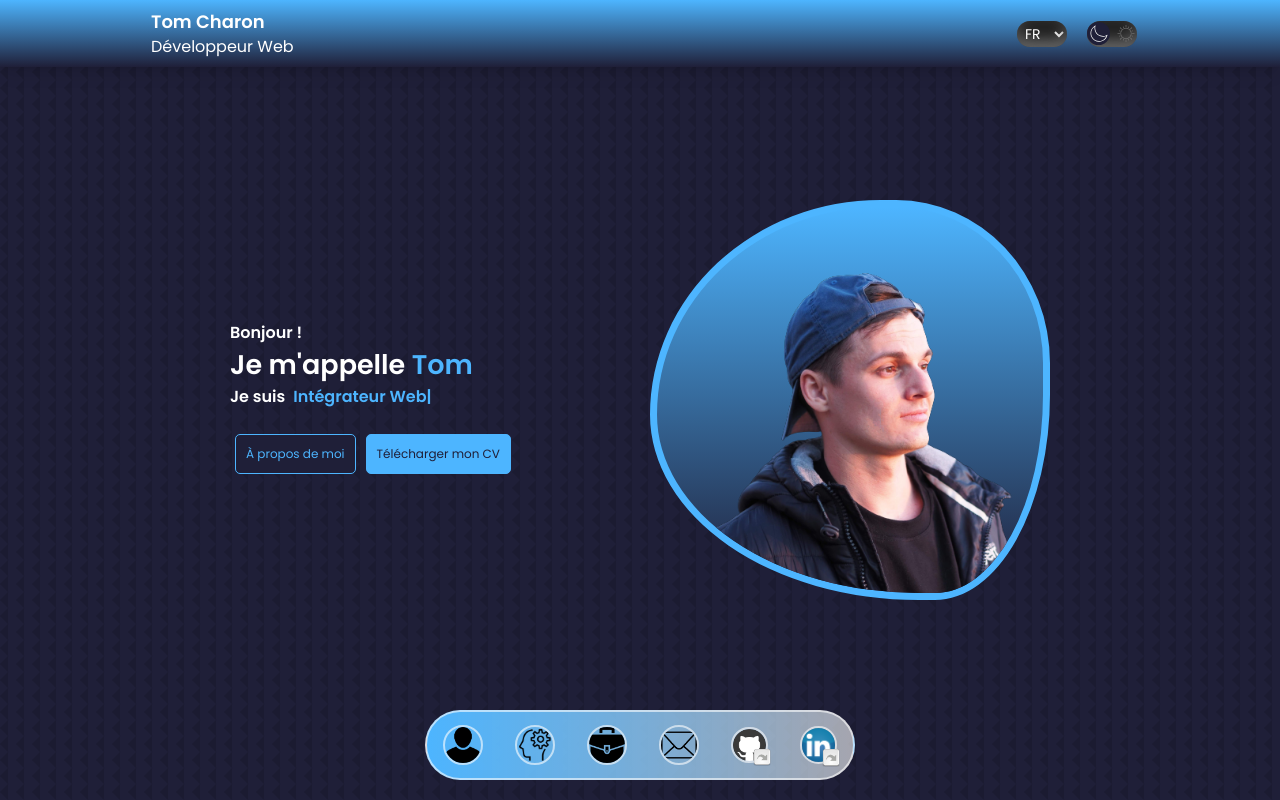
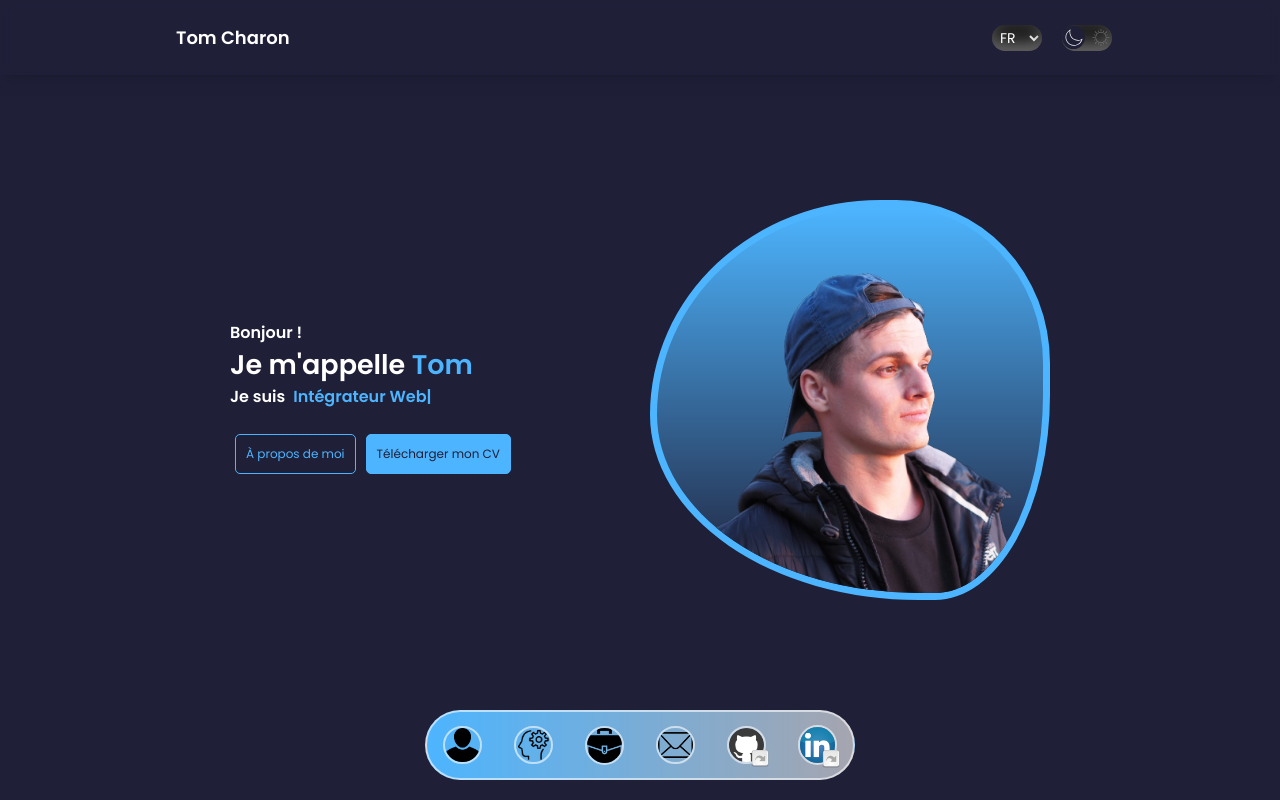
Before and after one commit to CharonTom/my-website, a React (Create React App) app: page / in a window 1280 px wide. Shown: the top 800 px of the page. Built offline with nearby package versions, Linux system fonts and the light colour scheme.

Commit message:
working on new design

```diff
--- a/src/components/Footer.jsx
+++ b/src/components/Footer.jsx
@@ -2,7 +2,7 @@ function Footer() {
   const getYear = new Date().getFullYear();
   return (
     <div className="footer">
-      <p className="flex justify-center items-start h-[200px] text-center p-8 w-full bg-primaryVariant dark:text-secondary">
+      <p className="flex justify-center items-start h-[200px] text-center p-8 w-full dark:text-secondary">
         {getYear} &copy; Design by Tom Charon. All rights reserved
       </p>
     </div>
--- a/src/components/Header.jsx
+++ b/src/components/Header.jsx
@@ -9,12 +9,12 @@ function Header() {
   const { language } = useContext(LanguageContext);
 
   return (
-    <header className="bg-header dark:bg-light-header w-full fixed z-20 shadow-lg ">
-      <div className="container mx-auto flex justify-between items-center ">
+    <header className="backdrop-blur-sm w-full fixed z-20 shadow-lg ">
+      <div className="container mx-auto flex justify-between items-center py-4 lg:px-10">
         <div className="p-[8px] dark:text-secondary">
           <span className="font-semibold text-[18px]">Tom Charon</span>
-          <br />
-          {translate[language].headerText}
+          {/* <br />
+          {translate[language].headerText} */}
         </div>
         <div className="flex items-center gap-x-5">
           <div>
--- a/src/components/Nav.jsx
+++ b/src/components/Nav.jsx
@@ -16,17 +16,14 @@ function Nav() {
         flex justify-around items-center h-[70px] w-full max-w-[430px] mx-auto"
       >
         <Link
-          className="transition duration-500 ease-in-out cursor-pointer hover:scale-125 "
+          className="mx-2 lg:mx-4 w-[40px] transition duration-500 ease-in-out cursor-pointer hover:scale-125 "
           to="hero"
           spy={true}
           smooth={true}
           activeClass="active"
           duration={500}
         >
-          <div
-            className=" w-[40px] mx-2 lg:mx-4 border-2 border-light rounded-full
-            transition duration-500 ease-in-out  "
-          >
+          <div className="border-2 border-light rounded-full">
             <img
               src={profilLogo}
               alt="link's logo"
@@ -35,7 +32,7 @@ function Nav() {
           </div>
         </Link>
         <Link
-          className="transition duration-500 ease-in-out cursor-pointer hover:scale-125"
+          className="mx-2 lg:mx-4 w-[40px] transition duration-500 ease-in-out cursor-pointer hover:scale-125"
           activeClass="active"
           smooth={true}
           spy={true}
@@ -43,10 +40,7 @@ function Nav() {
           to="skills"
           duration={500}
         >
-          <div
-            className=" w-[40px] mx-2 lg:mx-4 border-2 border-light rounded-full
-            transition duration-500 ease-in-out "
-          >
+          <div className="border-2 border-light rounded-full">
             <img
               src={skillLogo}
               alt="link's logo"
@@ -55,7 +49,7 @@ function Nav() {
           </div>
         </Link>
         <Link
-          className="transition duration-500 ease-in-out cursor-pointer hover:scale-125"
+          className="mx-2 lg:mx-4 w-[40px] transition duration-500 ease-in-out cursor-pointer hover:scale-125"
           activeClass="active"
           smooth={true}
           spy={true}
@@ -63,10 +57,7 @@ function Nav() {
           offset={10}
           to="portfolio"
         >
-          <div
-            className=" w-[40px] mx-2 lg:mx-4 border-2 border-light rounded-full
-            transition duration-500 ease-in-out "
-          >
+          <div className="border-2 border-light rounded-full">
             <img
               src={portfolioLogo}
               alt="link's logo"
@@ -75,7 +66,7 @@ function Nav() {
           </div>
         </Link>
         <Link
-          className="transition duration-500 ease-in-out cursor-pointer hover:scale-125"
+          className="mx-2 lg:mx-4 w-[40px] transition duration-500 ease-in-out cursor-pointer hover:scale-125"
           activeClass="active"
           smooth={true}
           spy={true}
@@ -83,10 +74,7 @@ function Nav() {
           to="contact"
           duration={500}
         >
-          <div
-            className=" w-[40px]  mx-2 lg:mx-4 border-2 border-light rounded-full
-            transition duration-500 ease-in-out "
-          >
+          <div className="border-2 border-light rounded-full">
             <img
               src={contactLogo}
               alt="link's logo"
@@ -96,7 +84,7 @@ function Nav() {
         </Link>
         <a
           href="https://github.com/CharonTom"
-          target="_blank" // test
+          target="_blank"
           rel="noopener noreferrer"
           className="relative w-[40px] mx-2 lg:mx-4 border-2 border-light rounded-full hover:scale-125 transition
             duration-500 ease-in-out relative cursor-pointer"
--- a/src/index.css
+++ b/src/index.css
@@ -12,7 +12,7 @@
   }
 
   .global-style {
-    @apply bg-texture bg-secondary dark:bg-bgLightMode dark:bg-none font-primary text-white transition-all duration-300;
+    @apply bg-secondary dark:bg-bgLightMode font-primary text-white transition-all duration-300;
   }
 
   .section {
```
